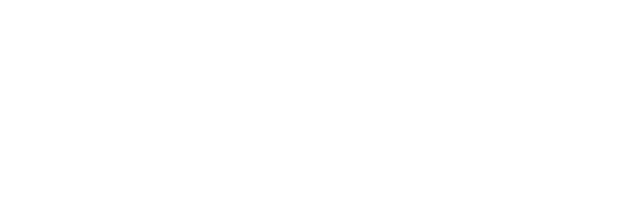
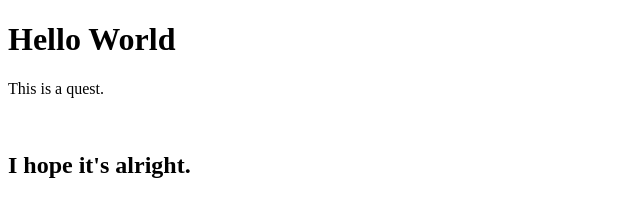
Before and after one commit to if1311/sharezza-social, a plain HTML site: page index.html in a window 1280 px wide. Shown: the whole page, without its empty margins (0-640 px from the left). Drawn offline with Linux system fonts and the light colour scheme.

Commit message:
Added some content to the file.

```diff
--- a/index.html
+++ b/index.html
@@ -2,9 +2,12 @@
 <html>
   <head>
     <meta charset="UTF-8">
-    <title>title</title>
+    <title>This is the new title...</title>
   </head>
   <body>
-
+    <h1> Hello World </h1>
+    <p>This is a quest.</p>
+    <br>
+    <h2>I hope it's alright.</h2>
   </body>
 </html>
```
